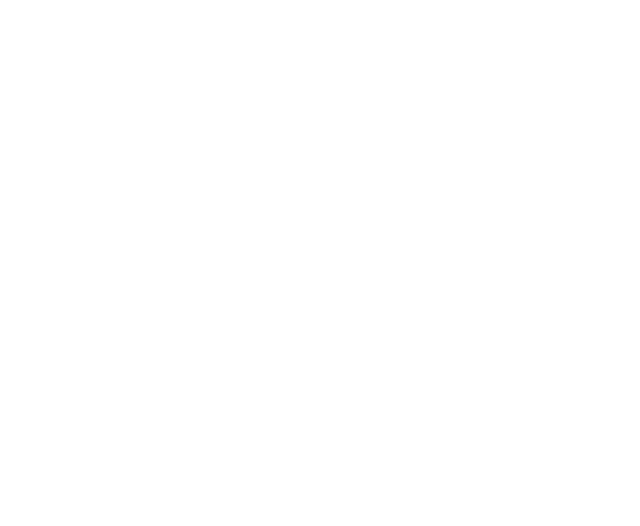
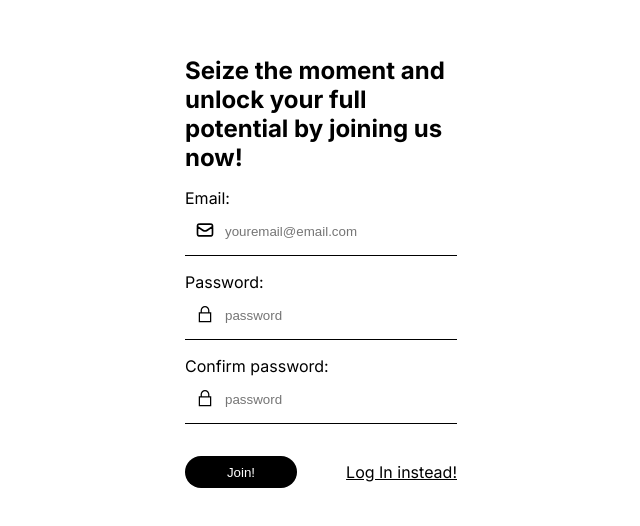
Before and after one commit to kristzz/Paidn, a Vue app in the folder frontend/: page /register/user in a window 1280 px wide. Shown: the part 128-654 px from the top of the page, without its empty margins (319-959 px from the left). Built offline with nearby package versions, Linux system fonts and the light colour scheme.

Commit message:
user reg done

```diff
--- a/frontend/src/views/auth/Login.vue
+++ b/frontend/src/views/auth/Login.vue
@@ -53,7 +53,7 @@
           />
         </div>
         <div class="button-container">
-          <button type="submit" id="sendBtn">Login</button>
+          <button type="submit" id="sendBtn">Login!</button>
           <div id="btn" class="btn">
             <router-link :to="{ name: 'forgotPassword' }">Forgot password?</router-link>
           </div>
@@ -89,7 +89,6 @@
 }
 
 #btn a {
-  text-decoration: none;
   color: var(--color-black);
 }
 
--- a/frontend/src/views/auth/Register/BusinessRegistration.vue
+++ b/frontend/src/views/auth/Register/BusinessRegistration.vue
@@ -1,37 +1,8 @@
 <template>
   <main>
     <div class="register">
-      <h2>Business registration</h2>
+      <h2>Join us now and discover the perfect candidates to drive your business forward!</h2>
       <form @submit.prevent="submitForm">
-        <div id="businessnameInput" class="input-icon">
-          <label for="businessname">Business name:</label><br />
-          <svg
-            width="800px"
-            height="800px"
-            viewBox="0 0 24 24"
-            fill="none"
-            xmlns="http://www.w3.org/2000/svg"
-          >
-            <g id="User / User_Card_ID">
-              <path
-                id="Vector"
-                d="M6 18C6.06366 18 6.12926 18 6.19691 18H12M6 18C5.01173 17.9992 4.49334 17.9868 4.0918 17.7822C3.71547 17.5905 3.40973 17.2837 3.21799 16.9074C3 16.4796 3 15.9203 3 14.8002V9.2002C3 8.08009 3 7.51962 3.21799 7.0918C3.40973 6.71547 3.71547 6.40973 4.0918 6.21799C4.51962 6 5.08009 6 6.2002 6H17.8002C18.9203 6 19.4796 6 19.9074 6.21799C20.2837 6.40973 20.5905 6.71547 20.7822 7.0918C21 7.5192 21 8.07899 21 9.19691V14.8031C21 15.921 21 16.48 20.7822 16.9074C20.5905 17.2837 20.2837 17.5905 19.9074 17.7822C19.48 18 18.921 18 17.8031 18H12M6 18C6.00004 16.8954 7.34317 16 9 16C10.6569 16 12 16.8954 12 18M6 18C6 18 6 17.9999 6 18ZM18 14H14M18 11H15M9 13C7.89543 13 7 12.1046 7 11C7 9.89543 7.89543 9 9 9C10.1046 9 11 9.89543 11 11C11 12.1046 10.1046 13 9 13Z"
-                stroke="#000000"
-                stroke-width="2"
-                stroke-linecap="round"
-                stroke-linejoin="round"
-              />
-            </g>
-          </svg>
-          <input
-            type="text"
-            id="businessname"
-            class="input"
-            placeholder="Your business name"
-            v-model="businessname"
-            required
-          />
-        </div>
         <div id="emailInput" class="input-icon">
           <label for="email">Email:</label><br />
           <svg
@@ -104,6 +75,12 @@
           required
         />
       </div>
+      <div class="button-container">
+          <button type="submit" id="sendBtn">Join!</button>
+          <div id="loginInsteadBtn">
+            <router-link :to="{ name: 'login' }">Log In instead!</router-link>
+          </div>
+        </div>
       </form>
     </div>
   </main>
@@ -121,6 +98,21 @@
 .gap{
     margin-top: 1rem;
 }
+
+#btn a {
+  color: var(--color-black);
+}
+
+.button-container {
+  display: flex;
+  justify-content: space-between;
+  align-items: center;
+}
+
+#loginInsteadBtn {
+  margin-top: 2rem;
+}
+
 </style>
 
 <style src="../../auth/auth.css" scoped></style>
--- a/frontend/src/views/auth/Register/UserRegistration.vue
+++ b/frontend/src/views/auth/Register/UserRegistration.vue
@@ -1,7 +1,118 @@
-<template></template>
+<template>
+    <main>
+      <div class="register">
+        <h2>Seize the moment and unlock your full potential by joining us now!</h2>
+        <form @submit.prevent="submitForm">
+          <div id="emailInput" class="input-icon">
+            <label for="email">Email:</label><br />
+            <svg
+              xmlns="http://www.w3.org/2000/svg"
+              width="800px"
+              height="800px"
+              viewBox="0 0 24 24"
+              fill="none"
+            >
+              <path
+                d="M3 8L8.44992 11.6333C9.73295 12.4886 10.3745 12.9163 11.0678 13.0825C11.6806 13.2293 12.3194 13.2293 12.9322 13.0825C13.6255 12.9163 14.2671 12.4886 15.5501 11.6333L21 8M6.2 19H17.8C18.9201 19 19.4802 19 19.908 18.782C20.2843 18.5903 20.5903 18.2843 20.782 17.908C21 17.4802 21 16.9201 21 15.8V8.2C21 7.0799 21 6.51984 20.782 6.09202C20.5903 5.71569 20.2843 5.40973 19.908 5.21799C19.4802 5 18.9201 5 17.8 5H6.2C5.0799 5 4.51984 5 4.09202 5.21799C3.71569 5.40973 3.40973 5.71569 3.21799 6.09202C3 6.51984 3 7.07989 3 8.2V15.8C3 16.9201 3 17.4802 3.21799 17.908C3.40973 18.2843 3.71569 18.5903 4.09202 18.782C4.51984 19 5.07989 19 6.2 19Z"
+                stroke="#000000"
+                stroke-width="2"
+                stroke-linecap="round"
+                stroke-linejoin="round"
+              />
+            </svg>
+            <input
+              type="email"
+              id="email"
+              class="input"
+              placeholder="youremail@email.com"
+              v-model="email"
+              required
+            />
+          </div>
+          <div id="passwordInput" class="input-icon gap">
+          <label for="password">Password:</label><br />
+          <svg
+            xmlns="http://www.w3.org/2000/svg"
+            x="0px"
+            y="0px"
+            width="100"
+            height="100"
+            viewBox="0 0 32 32"
+          >
+            <path
+              d="M 16 3 C 12.15625 3 9 6.15625 9 10 L 9 13 L 6 13 L 6 29 L 26 29 L 26 13 L 23 13 L 23 10 C 23 6.15625 19.84375 3 16 3 Z M 16 5 C 18.753906 5 21 7.246094 21 10 L 21 13 L 11 13 L 11 10 C 11 7.246094 13.246094 5 16 5 Z M 8 15 L 24 15 L 24 27 L 8 27 Z"
+            ></path>
+          </svg>
+          <input
+            type="password"
+            id="password"
+            class="input"
+            placeholder="password"
+            v-model="password"
+            required
+          />
+        </div>
+        <div id="passwordConfirm" class="input-icon gap">
+          <label for="passwordConfirm">Confirm password:</label><br />
+          <svg
+            xmlns="http://www.w3.org/2000/svg"
+            x="0px"
+            y="0px"
+            width="100"
+            height="100"
+            viewBox="0 0 32 32"
+          >
+            <path
+              d="M 16 3 C 12.15625 3 9 6.15625 9 10 L 9 13 L 6 13 L 6 29 L 26 29 L 26 13 L 23 13 L 23 10 C 23 6.15625 19.84375 3 16 3 Z M 16 5 C 18.753906 5 21 7.246094 21 10 L 21 13 L 11 13 L 11 10 C 11 7.246094 13.246094 5 16 5 Z M 8 15 L 24 15 L 24 27 L 8 27 Z"
+            ></path>
+          </svg>
+          <input
+            type="password"
+            id="passwordConfirm"
+            class="input"
+            placeholder="password"
+            v-model="passwordConfirm"
+            required
+          />
+        </div>
+        <div class="button-container">
+            <button type="submit" id="sendBtn">Join!</button>
+            <div id="loginInsteadBtn">
+              <router-link :to="{ name: 'login' }">Log In instead!</router-link>
+            </div>
+          </div>
+        </form>
+      </div>
+    </main>
+  </template>
 
-<script>
-export default {}
-</script>
+  <script>
+  export default {}
+  </script>
 
-<style></style>
+  <style scoped>
+  #businessnameInput {
+    margin-top: 1rem;
+  }
+
+  .gap{
+      margin-top: 1rem;
+  }
+
+  #btn a {
+    color: var(--color-black);
+  }
+
+  .button-container {
+    display: flex;
+    justify-content: space-between;
+    align-items: center;
+  }
+
+  #loginInsteadBtn {
+    margin-top: 2rem;
+  }
+
+  </style>
+
+  <style src="../../auth/auth.css" scoped></style>
--- a/frontend/src/views/auth/auth.css
+++ b/frontend/src/views/auth/auth.css
@@ -12,6 +12,7 @@
   display: flex;
   justify-content: center;
   align-items: center;
+  max-width: 17rem;
 }
 
 #emailInput {
@@ -44,6 +45,10 @@
   color: var(--color-black);
 }
 
+#loginInsteadBtn a {
+  color: var(--color-black);
+}
+
 .input {
   width: 17rem;
   height: 3rem;
```
